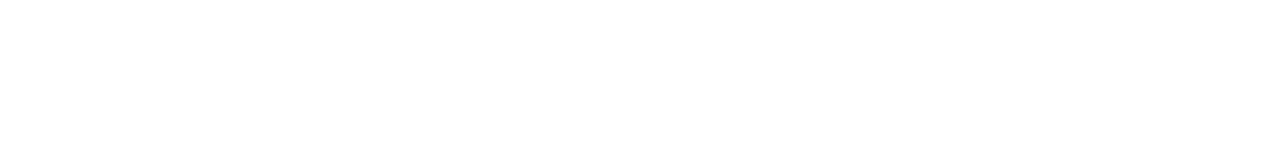
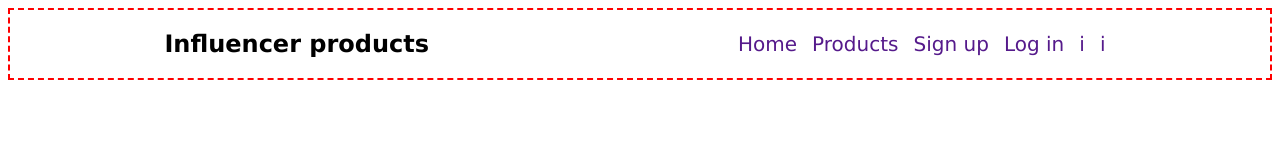
Before and after one commit to Sadman600/my-phero-project2, a plain HTML site: page index.html in a window 1280 px wide. Drawn offline with Linux system fonts and the light colour scheme.

Commit message:
Added header section

```diff
--- a/index.html
+++ b/index.html
@@ -11,7 +11,23 @@
 </head>
 
 <body>
-
+    <!-- Header -->
+    <header>
+        <!-- Navigation Bar -->
+        <nav>
+            <div>
+                <h2>Influencer products</h2>
+            </div>
+            <div>
+                <a href="">Home</a>
+                <a href="">Products</a>
+                <a href="">Sign up</a>
+                <a href="">Log in</a>
+                <a href="">i</a>
+                <a href="">i</a>
+            </div>
+        </nav>
+    </header>
 </body>
 
 </html>
--- a/myStyle.css
+++ b/myStyle.css
@@ -0,0 +1,16 @@
+body{
+    font-family: verdana;
+}
+header{
+    border: 2px dashed red;
+}
+nav{
+    display: flex;
+    justify-content: space-around;
+    align-items: center;
+}
+nav a{
+    text-decoration: none;
+    font-size: 20px;
+    margin-right: 10px;
+}
```
